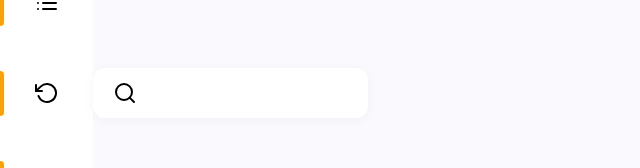
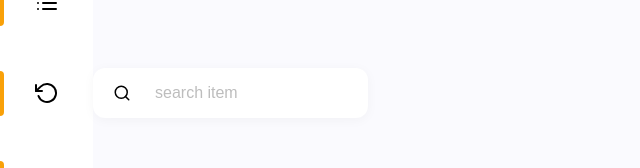
Before and after one commit to barbaraperic/shopping-list, a React (Vite) app: page / in a window 1280 px wide. Shown: the part 307-475 px from the top of the page, without its empty margins (0-640 px from the left). Built offline with nearby package versions, Linux system fonts and the light colour scheme.

Commit message:
FEAT: search input with icon

```diff
--- a/src/assets/icons/Icon.js
+++ b/src/assets/icons/Icon.js
@@ -5,17 +5,25 @@ const icons = {
   search: Search
 }
 
-export const Icon = ({ id }) => {
+export const Icon = ({ id, size }) => {
   const Component = icons[id]
 
   if (!id) {
     throw new Error(`No ID for Icon component: ${id}`)
   }
   return (
-    <Wrapper>
-      <Component />
+    <Wrapper
+
+      style={{
+        '--size': size + 'px',
+      }}
+    >
+      <Component size={size}/>
     </Wrapper>
   )
 }
 
-const Wrapper = styled.div``
+const Wrapper = styled.div`
+  width: var(--size);
+  height: var(--size);
+`
--- a/src/components/SearchInput.js
+++ b/src/components/SearchInput.js
@@ -18,15 +18,21 @@ const Input = styled.input`
   width: 275px;
   border-color: transparent transparent;
   box-shadow: 0 2px 12px hsla(0, 0%, 0%, 0.04);
+  padding-left: 60px;
+
+  &::placeholder {
+    font-size: 16px;
+    color: hsla(0, 0%, 74%, 1);
+  }
 `
 
 const SearchInput = () => {
   return (
     <Wrapper>
       <IconWrapper>
-        <Icon id="search"/>
+        <Icon id="search" size={18}/>
       </IconWrapper>
-      <Input />
+      <Input placeholder="search item"/>
     </Wrapper>
   )
 }
```
